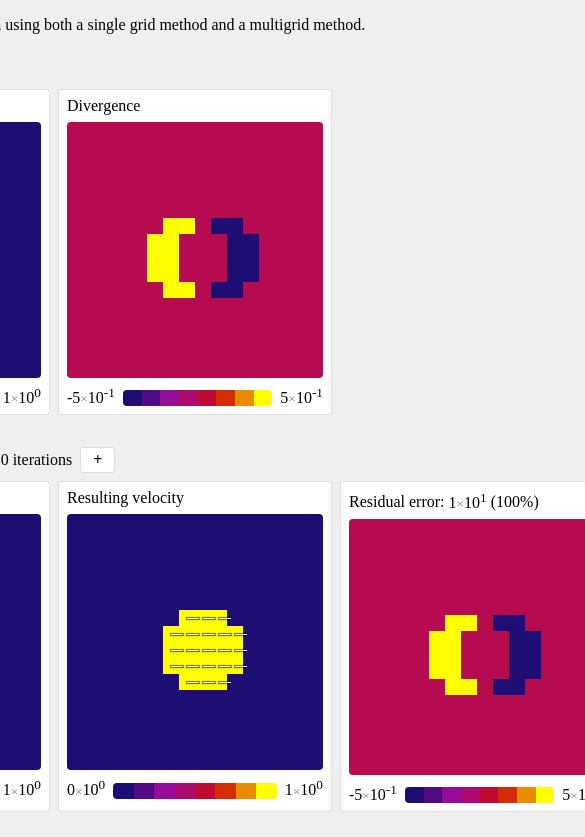
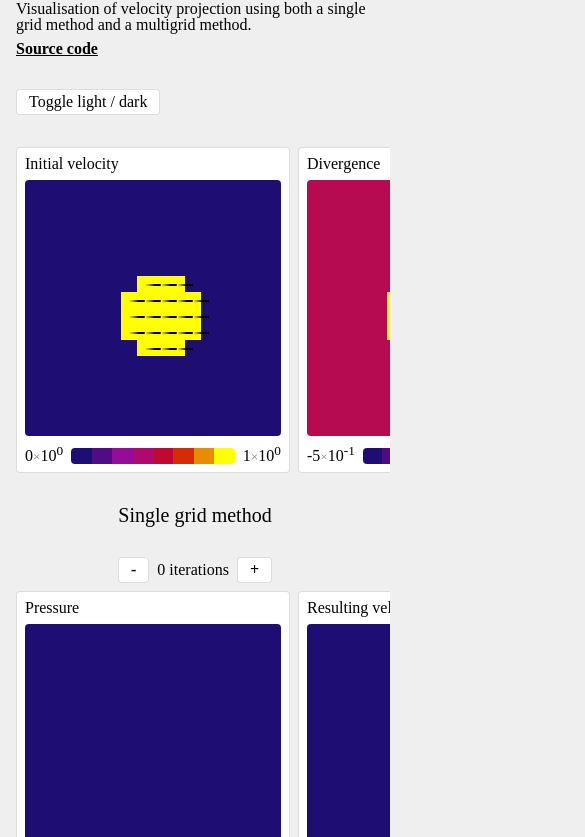
Before and after one commit to wouterraateland/multigrid, a plain HTML site: page index.html in a window 390 px wide. Shown: the part 63-900 px from the top of the page, 585 px wide, since content can reach past the window. Drawn offline with Linux system fonts and the light colour scheme.

Commit message:
Make responsive, improve velocity display

```diff
--- a/app.js
+++ b/app.js
@@ -1,7 +1,7 @@
 function run() {
   const n = 16;
   const row = document.createElement("div");
-  row.className = "flex gap-2";
+  row.className = "flex gap-2 px-4 sm:px-8 overflow-x-auto max-w-full snap-x";
 
   const velocity = Array(n)
     .fill()
--- a/components.js
+++ b/components.js
@@ -71,8 +71,12 @@ function ResultGrid({ data, min, max, type }) {
         arrow.className = "arrow";
         arrow.style.top = `${y + 0.5}rem`;
         arrow.style.left = `${x + 0.5}rem`;
-        arrow.style.width = `${Math.floor(12 * magnitudeNormalized)}px`;
-        arrow.style.transform = `rotate(${Math.atan2(value.y, value.x)}rad)`;
+        // arrow.style.width = `${2 + 12 * magnitudeNormalized}px`;
+        // arrow.style.height = `${1 + magnitudeNormalized}px`;
+        arrow.style.transform = `scale(${magnitudeNormalized}) rotate(${Math.atan2(
+          value.y,
+          value.x
+        )}rad)`;
         node.appendChild(arrow);
       }
     })
@@ -131,7 +135,8 @@ function ResultData({ data, type = "number", ...props }) {
 
 function Result({ label, ...props }) {
   const node = document.createElement("div");
-  node.className = "flex flex-col gap-2 p-2 rounded-md bg-d-100 border";
+  node.className =
+    "flex flex-col gap-2 p-2 rounded-md bg-d-100 border snap-center";
   node.appendChild(typeof label === "string" ? P({ text: label }) : label);
   node.appendChild(ResultData({ ...props }));
   return node;
@@ -148,7 +153,7 @@ function PressureHeader({ title, onChange }) {
   }
 
   const node = document.createElement("div");
-  node.className = "flex gap-8 items-center";
+  node.className = "flex flex-col sm:flex-row gap-8 items-center px-4 sm:px-8";
   node.appendChild(P({ text: title, className: "text-xl" }));
 
   const controls = document.createElement("div");
--- a/index.html
+++ b/index.html
@@ -1,12 +1,12 @@
 <!DOCTYPE html>
 <html>
   <head>
+    <meta name="viewport" content="width=device-width, initial-scale=1">
     <title>Multigrid solver in action</title>
     <link rel="stylesheet" href="styles.css" />
   </head>
-  <body class="flex flex-col items-center bg-d-0">
-    <div class="flex flex-col gap-8 p-8">
-      <div class="flex items-start justify-between">
+  <body class="flex flex-col gap-8 items-center bg-d-0 py-4 sm:py-8">
+    <div class="flex flex-col sm:flex-row items-start justify-between gap-8 px-4 sm:px-8">
       <header class="flex flex-col gap-4 max-w-sm">
         <h1>Projection</h1>
         <div class="flex flex-col gap-2">
@@ -16,8 +16,7 @@
       </header>
       <button class="border px-3 py-1 rounded-md bg-d-100" onclick="document.body.classList.toggle(`dark`)">Toggle light / dark</button>
     </div>
-      <div id="root" class="flex flex-col gap-8"></div>
-    </div>
+    <div id="root" class="flex flex-col gap-8 max-w-full"></div>
     <script type="text/javascript" src="utils.js"></script>
     <script type="text/javascript" src="components.js"></script>
     <script type="text/javascript" src="singlegrid.js"></script>
--- a/multigrid.js
+++ b/multigrid.js
@@ -1,6 +1,6 @@
 function MultiGridResult({ velocity, pressure, initialError, error }) {
   const node = document.createElement("div");
-  node.className = "flex gap-2";
+  node.className = "flex gap-2 px-4 sm:px-8 max-w-full overflow-x-auto snap-x";
   node.appendChild(Result({ data: pressure, label: "Pressure" }));
   node.appendChild(
     Result({
@@ -40,7 +40,7 @@ function MultiGrid({ velocity, divergence, n }) {
   const residualError = [
     calcError(pressure[pressure.length - 1], divergence, n),
   ];
-  let resultNode;
+  let prevNode;
 
   function setIteration(iteration) {
     while (pressure.length < iteration + 1) {
@@ -75,16 +75,17 @@ function MultiGrid({ velocity, divergence, n }) {
       );
     }
 
-    if (resultNode) {
-      node.removeChild(resultNode);
-    }
-    resultNode = MultiGridResult({
+    const newNode = MultiGridResult({
       pressure: pressure[iteration],
       velocity: resultingVelocity[iteration],
       initialError: residualError[0],
       error: residualError[iteration],
     });
-    node.appendChild(resultNode);
+
+    if (prevNode) {
+      node.removeChild(prevNode);
+    }
+    prevNode = node.appendChild(newNode);
   }
 
   node.appendChild(
--- a/singlegrid.js
+++ b/singlegrid.js
@@ -1,6 +1,6 @@
 function SingleGridResult({ velocity, pressure, initialError, error }) {
   const node = document.createElement("div");
-  node.className = "flex gap-2";
+  node.className = "flex gap-2 max-w-full px-4 sm:px-8 overflow-x-auto snap-x";
   node.appendChild(Result({ data: pressure, label: "Pressure" }));
   node.appendChild(
     Result({
--- a/styles.css
+++ b/styles.css
@@ -74,6 +74,9 @@ a {
 .max-w-sm {
   max-width: 40rem;
 }
+.max-w-full {
+  max-width: 100%;
+}
 .h-4 {
   height: 1rem;
 }
@@ -84,9 +87,25 @@ a {
   padding-left: 0.75rem;
   padding-right: 0.75rem;
 }
+.px-4 {
+  padding-left: 1rem;
+  padding-right: 1rem;
+}
+.px-8 {
+  padding-left: 2rem;
+  padding-right: 2rem;
+}
 .py-1 {
   padding-top: 0.25rem;
   padding-bottom: 0.25rem;
+}
+.py-4 {
+  padding-top: 1rem;
+  padding-bottom: 1rem;
+}
+.py-8 {
+  padding-top: 2rem;
+  padding-bottom: 2rem;
 }
 .p-2 {
   padding: 0.5rem;
@@ -148,16 +167,50 @@ a {
 .overflow-hidden {
   overflow: hidden;
 }
+.overflow-x-auto {
+  overflow-x: auto;
+}
 .relative {
   position: relative;
+}
+.snap-x {
+  scroll-snap-type: x mandatory;
+}
+.snap-center {
+  scroll-snap-align: center;
+}
+
+/* Responsive */
+@media (min-width: 640px) {
+  .sm\:px-8 {
+    padding-left: 2rem;
+    padding-right: 2rem;
+  }
+  .sm\:py-8 {
+    padding-top: 2rem;
+    padding-bottom: 2rem;
+  }
+  .sm\:flex-row {
+    flex-direction: row;
+  }
 }
 
 /* Custom classes */
 .arrow {
   position: absolute;
   z-index: 1;
-  height: 1px;
-  transform-origin: 0.5px 0.5px;
-  background-color: #fff;
-  box-shadow: 0 0 1px 1px #0009;
+  width: 16px;
+  height: 2px;
+  transform-origin: 1px 1px;
+  background: linear-gradient(90deg, #0000, #000 60%);
+  border-radius: 1px;
 }
+
+*::-webkit-scrollbar {
+  display: none;
+}
+
+* {
+  -ms-overflow-style: none;
+  scrollbar-width: none;
+}
```
Lines whose indentation alone changed are shown as unchanged.
